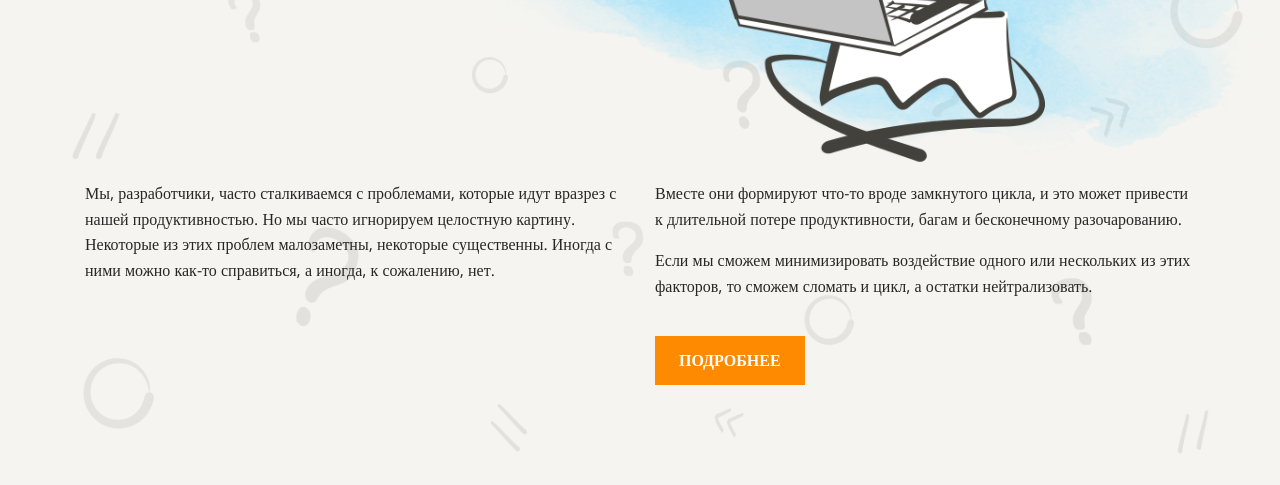
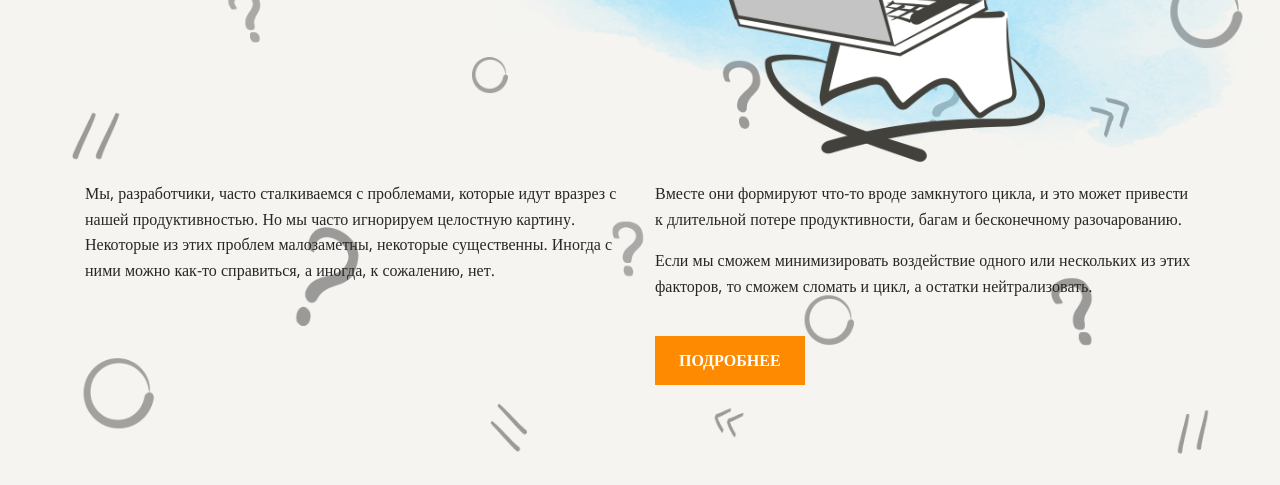
Before and after one commit to AstaKrossli/layout-designer-project-58, a website: page src/index.html in a window 1280 px wide. Shown: the part 378-863 px from the top of the page. Drawn offline with nearby package versions, Linux system fonts and the light colour scheme; a web font is replaced by a local one.

Commit message:
changes5

```diff
--- a/src/index.html
+++ b/src/index.html
@@ -10,7 +10,7 @@
     <html>
         <body>
 
-            <header class="">
+            <header >
                 <section class="bg-image background">
                 <div class="container">
                     <h1> <span class="header-h">Когнитивные<br> искажения</span><br>
--- a/src/styles/style.css
+++ b/src/styles/style.css
@@ -39,6 +39,7 @@ body{
   color: var(--dark);
   margin: 0 auto;
   background-color: var(--light);
+  overflow-x: hidden;
 }
 
 
@@ -66,7 +67,7 @@ h3{
 .header-h{
 color: var(--primary);
 }
-header {
+header{
   position: relative;
 }
 .bg-image::before{
@@ -78,7 +79,7 @@ header {
   background-image: url("../images/background.png");
   background-repeat: no-repeat;
   background-size: cover;
-  opacity: 0.1;
+  opacity: 0.5;
   content: "";
   z-index: -2;
 }
@@ -102,6 +103,7 @@ header {
 .header-content{
   display: flex;
   gap: 30px;
+  justify-content: center;
 }
 
 .header-content div {
```
